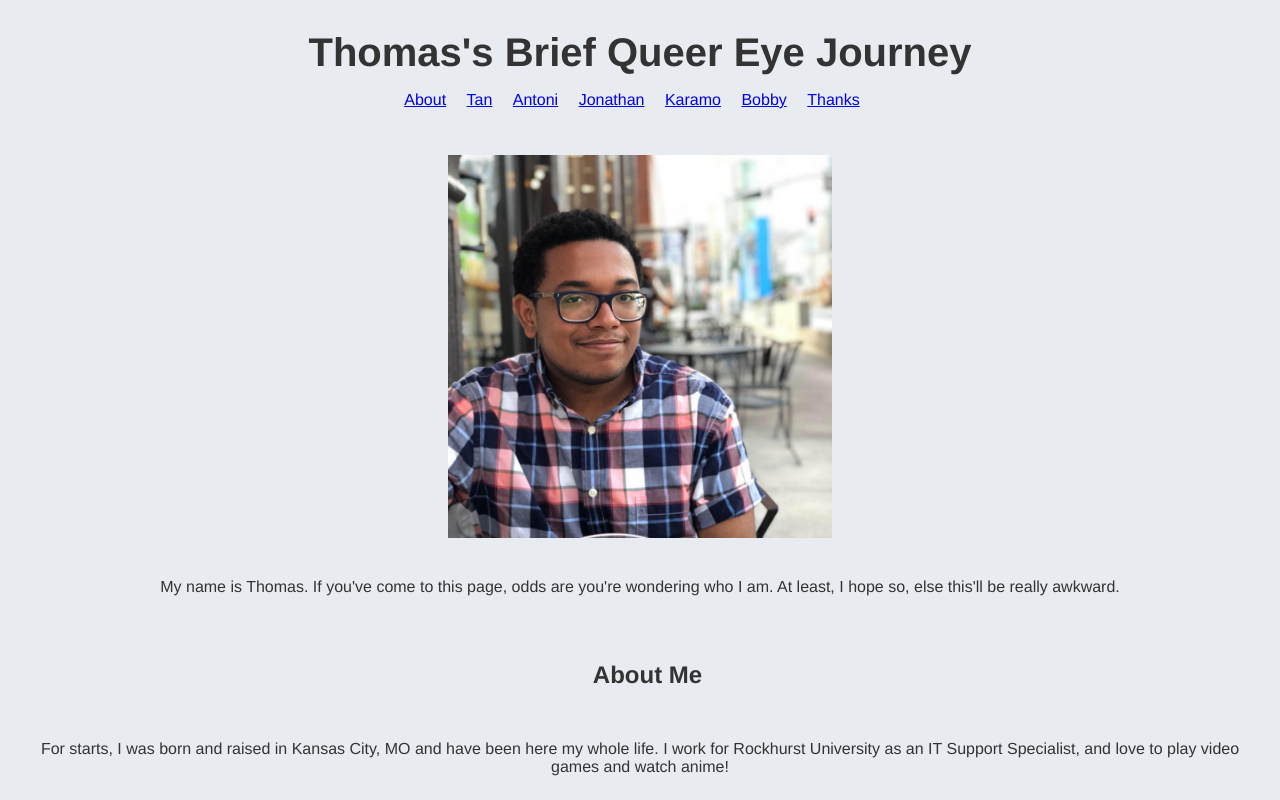
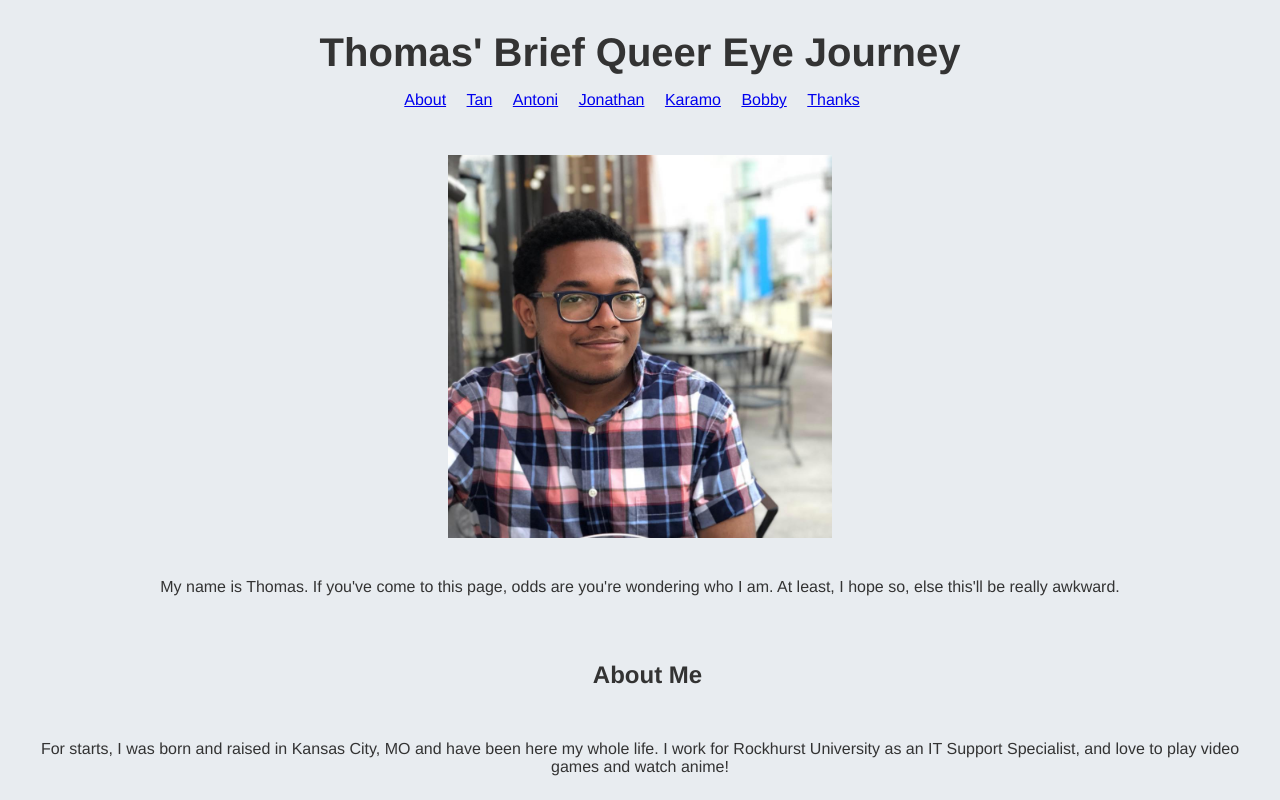
Before and after one commit to Glyaleth/html-me-something, a plain HTML site: page index.html in a window 1280 px wide. Shown: the top 800 px of the page. Drawn offline with Linux system fonts and the light colour scheme.

Commit message:
Update index.html

```diff
--- a/index.html
+++ b/index.html
@@ -9,7 +9,7 @@
   </head>
   <body>
     <header>
-      <h1>Thomas's Brief Queer Eye Journey</h1>
+      <h1>Thomas' Brief Queer Eye Journey</h1>
       <nav>
         <ul>
             <li><a href="#about">About</a></li>
```
